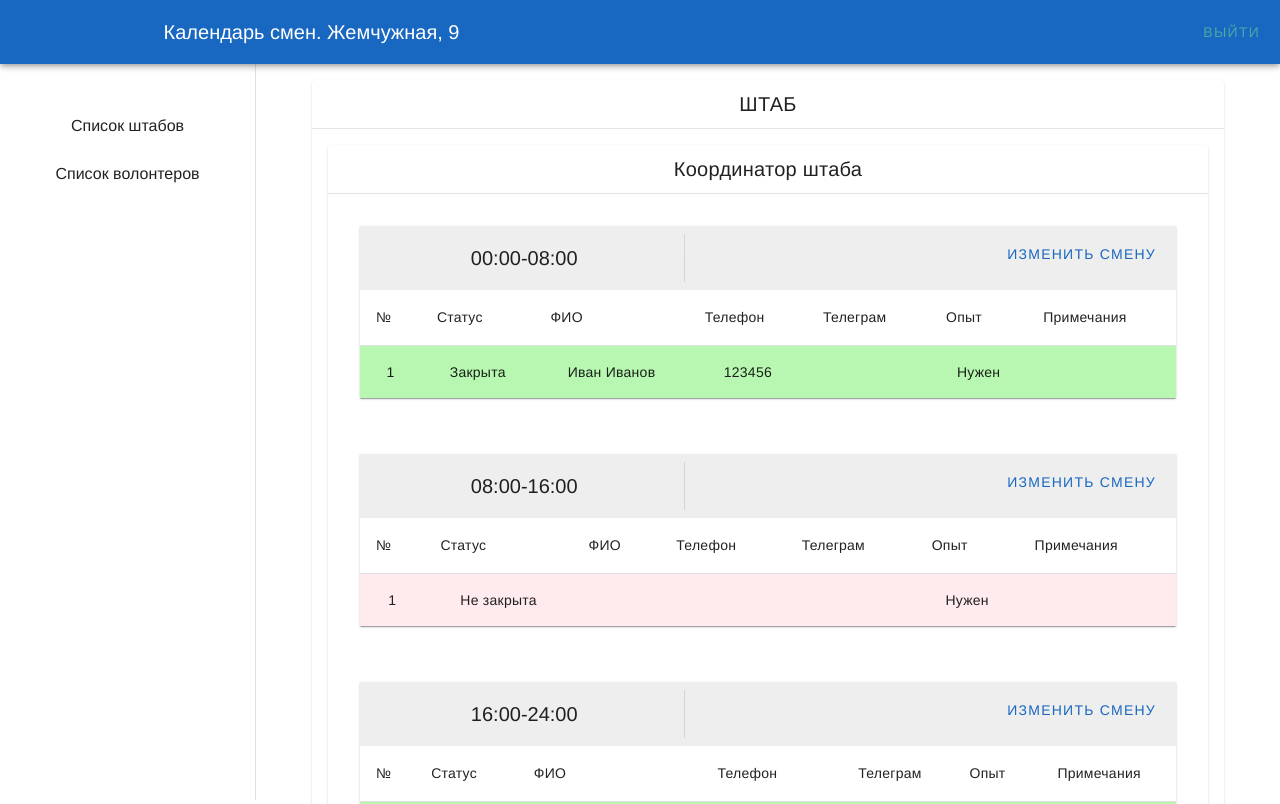
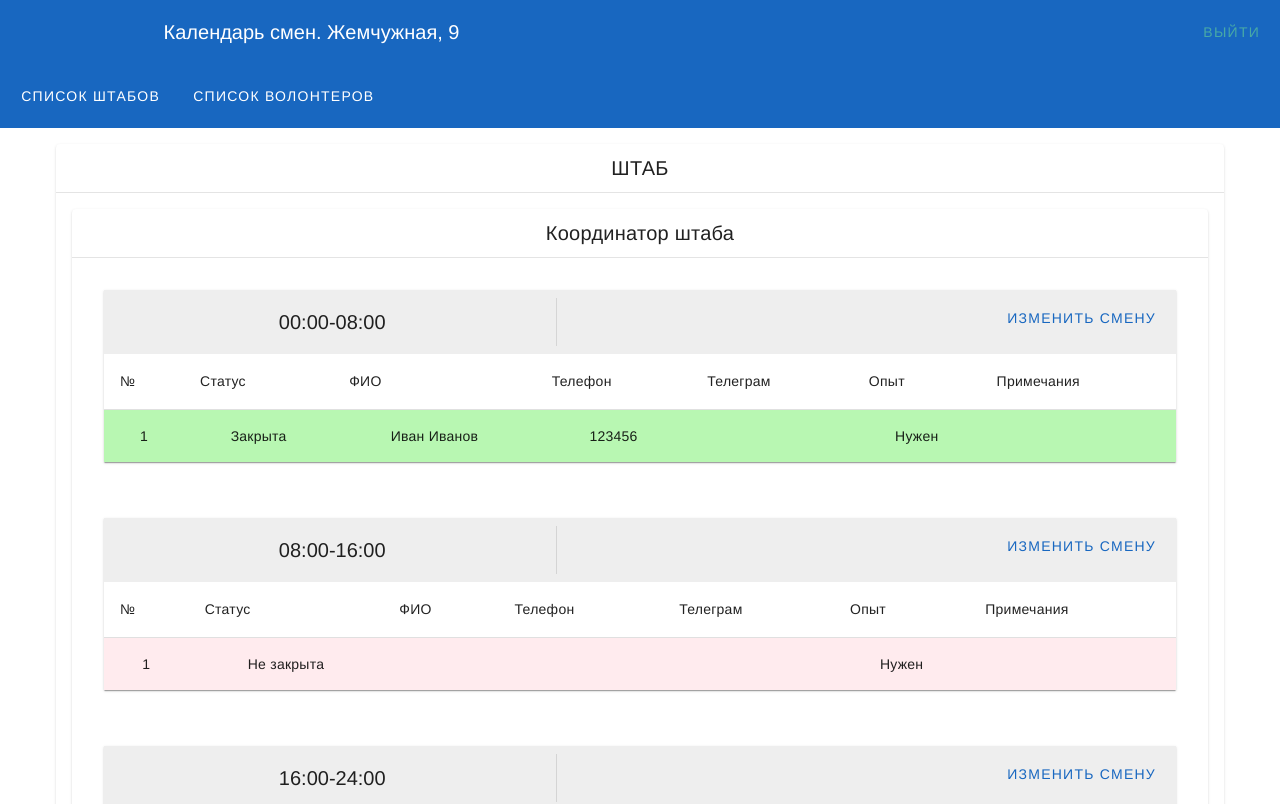
Before and after one commit to turborufus/birds-calendar, a Vue app: page /headquarters/1 in a window 1280 px wide. Shown: the top 804 px of the page. Built offline with nearby package versions, Linux system fonts and the light colour scheme; sample sign-in values are in the browser's storage.

Commit message:
Изменена панель навигации

```diff
--- a/src/App.vue
+++ b/src/App.vue
@@ -5,8 +5,7 @@
       </v-app-bar-title>
     </v-app-bar> -->
 
-
-    <!-- Отображение компонентов страниц -->
+     <!-- Отображение компонентов страниц -->
     <router-view />
   </v-app>
 </template>
--- a/src/main.js
+++ b/src/main.js
@@ -35,7 +35,10 @@ import { VApp,
     VList,
     VListItemSubtitle,
     VNavigationDrawer,
-    VAlert} from 'vuetify/components'
+    VAlert,
+    VBottomNavigation,
+    VIcon,
+    VLayout} from 'vuetify/components'
 
 // Создаем экземпляр Vuetify
 const vuetify = createVuetify({
@@ -71,6 +74,9 @@ const vuetify = createVuetify({
         VList,
         VNavigationDrawer,
         VAlert,
+        VBottomNavigation,
+        VIcon,
+        VLayout
     }
 })
 
--- a/src/views/HeadquartersPage.vue
+++ b/src/views/HeadquartersPage.vue
@@ -1,17 +1,29 @@
 <template>
 <v-container>
-  <v-app-bar color="primary" app>
-    <v-toolbar-title>Календарь смен. Анапа</v-toolbar-title>
-    <v-spacer />
+  <v-app-bar flat color="primary" app>
+    <v-toolbar-title  cols="auto">Календарь смен. Анапа</v-toolbar-title>
+    <!-- <v-spacer /> -->
     <v-btn color="secondary" @click="logout">Выйти</v-btn>
   </v-app-bar>
 
-  <v-navigation-drawer app>
-    <v-list>
-      <v-list-item @click="goTo('headquarters')">Список штабов</v-list-item>
-      <v-list-item @click="goTo('volunteers')">Список волонтеров</v-list-item>
-    </v-list>
-  </v-navigation-drawer>
+  <v-app-bar flat color="primary">
+    <v-container>
+      <v-row>
+        <v-col
+          v-for="link in links"
+          :key="link.text"
+        >
+          <v-btn
+            @click="goTo(link.to)"
+            text
+            color="white"
+          >
+            {{ link.text }}
+          </v-btn>
+        </v-col>
+      </v-row>
+    </v-container>
+  </v-app-bar>
 
   <v-main>
     <v-container>
@@ -41,6 +53,14 @@ import { mapState } from 'vuex';
 
 export default {
   name: "HeadquartersPage",
+  data() {
+    return {
+      links: [
+        { text: 'Список штабов', to: 'headquarters' },
+        { text: 'Список волонтеров', to: 'volunteers' },
+      ],
+    };
+  },
   computed: {
     ...mapState['shifts'],
     headquarters() {
--- a/src/views/ShiftsListPage.vue
+++ b/src/views/ShiftsListPage.vue
@@ -1,22 +1,29 @@
 <template>
   <v-container>
-    <v-app-bar color="primary" app>
+    <v-app-bar flat color="primary" app>
       <v-toolbar-title>Календарь смен. {{ currentHeadquarter.name }}</v-toolbar-title>
       <v-spacer />
       <v-btn color="secondary" @click="logout">Выйти</v-btn>
     </v-app-bar>
 
-    <v-navigation-drawer app>
-      <v-list>
-        <v-list-item @click="goTo('headquarters')">Список штабов</v-list-item>
-        <v-list-item @click="goTo('volunteers')">Список волонтеров</v-list-item>
-      </v-list>
-    </v-navigation-drawer>
+    <v-app-bar flat color="primary">
+      <v-btn
+        v-for="link in links"
+        :key="link.text"
+        @click="goTo(link.to)"
+        text
+        color="white"
+      >
+        {{ link.text }}
+      </v-btn>
+    </v-app-bar>
 
     <v-main>
       <v-row
           v-for="section in sections"
           :key="section.name"
+          justify="center"
+          dense
       >
         <v-col>
           <calendar-section :section="section" />
@@ -37,6 +44,10 @@ export default {
   },
   data() {
     return {
+      links: [
+        { text: 'Список штабов', to: 'headquarters' },
+        { text: 'Список волонтеров', to: 'volunteers' },
+      ],
     };
   },
   computed: {
--- a/src/views/VolunteersPage.vue
+++ b/src/views/VolunteersPage.vue
@@ -1,16 +1,24 @@
 <template>
   <v-container>
-    <v-app-bar color="primary" app>
+    <v-app-bar flat color="primary" app>
       <v-toolbar-title>Календарь смен. Анапа. Список волонтёров</v-toolbar-title>
       <v-spacer />
       <v-btn color="secondary" @click="logout">Выйти</v-btn>
+
+
+    </v-app-bar>
+    <v-app-bar flat color="primary">
+      <v-btn
+        v-for="link in links"
+        :key="link.text"
+        @click="goTo(link.to)"
+        text
+        color="white"
+      >
+        {{ link.text }}
+      </v-btn>
     </v-app-bar>
 
-    <v-navigation-drawer app>
-      <v-list>
-        <v-list-item @click="goTo('headquarters')">Список штабов</v-list-item>
-      </v-list>
-    </v-navigation-drawer>
     <v-main>
       <v-data-table :headers="headers" :items="volunteers" class="elevation-1" />
     </v-main>
@@ -30,6 +38,10 @@ export default {
         { title: "Телеграм", value: "telegram"},
         { title: "Опыт", value: "experience"}
       ],
+      links: [
+        { text: 'Список штабов', to: 'headquarters' },
+        { text: 'Список волонтеров', to: 'volunteers' },
+      ],
     };
   },
   computed: {
```
